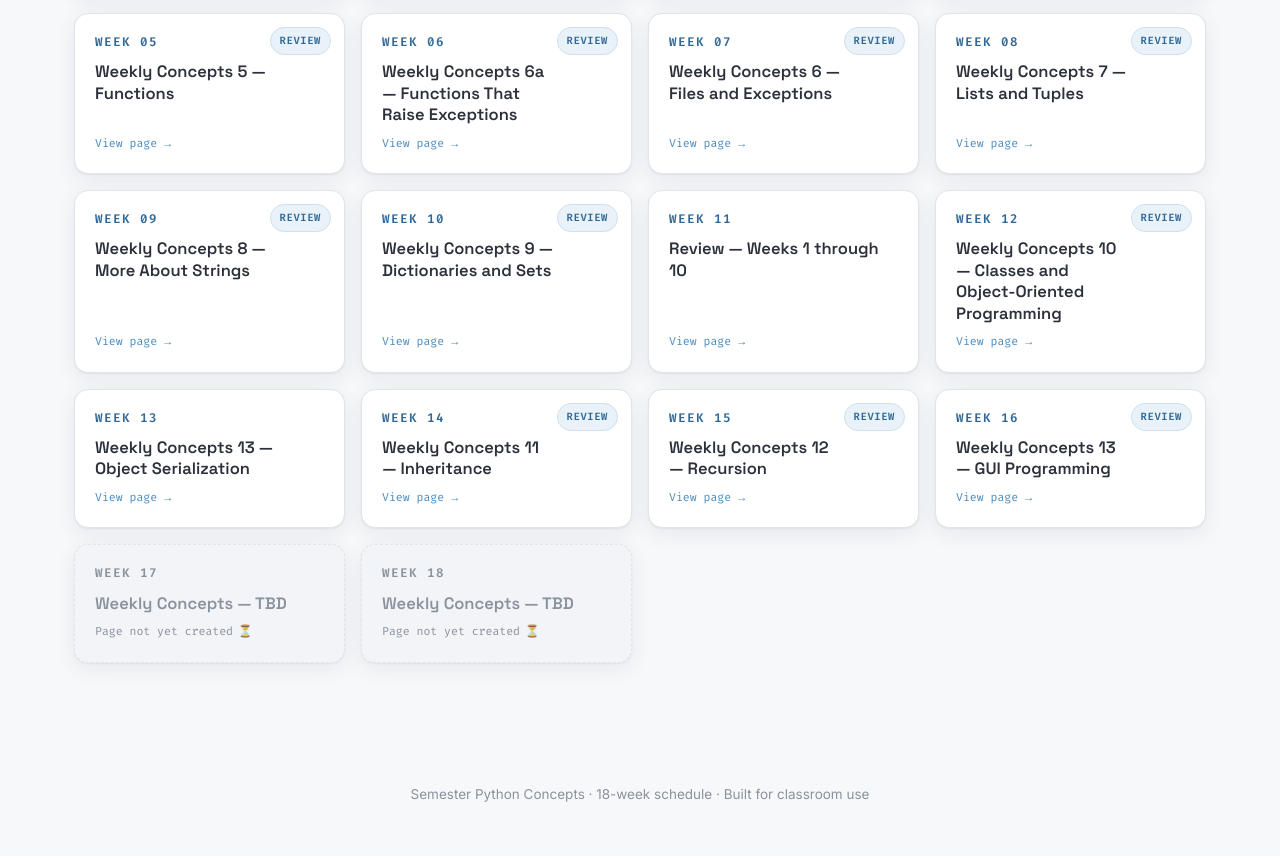
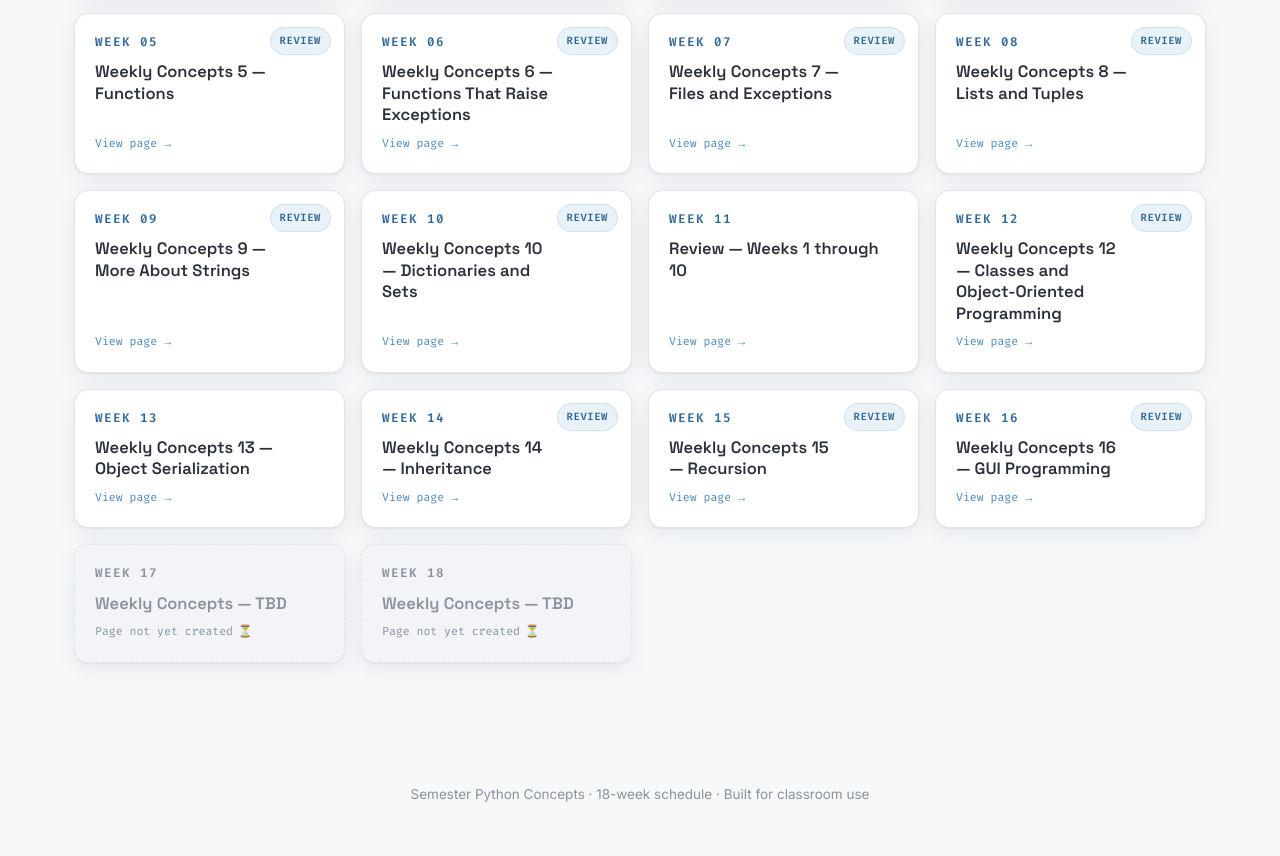
Before and after one commit to jjamesIns/cis181, a plain HTML site: page index.html in a window 1280 px wide. Shown: the part 951-1807 px from the top of the page. Drawn offline with Linux system fonts and the light colour scheme.

Commit message:
Add files via upload

```diff
--- a/index.html
+++ b/index.html
@@ -244,31 +244,31 @@
 
     <div class="card-wrap"><a class="week-card" href="python-wk06-functions-and-exceptions.html">
       <span class="wk">Week 06</span>
-      <h3>Weekly Concepts 6a — Functions That Raise Exceptions</h3>
+      <h3>Weekly Concepts 6 — Functions That Raise Exceptions</h3>
       <span class="tag">View page</span>
     </a><a class="rev-badge" href="python-wk06-review-questions.html" aria-label="Review questions">Review</a></div>
 
     <div class="card-wrap"><a class="week-card" href="python-wk07-files-and-exceptions.html">
       <span class="wk">Week 07</span>
-      <h3>Weekly Concepts 6 — Files and Exceptions</h3>
+      <h3>Weekly Concepts 7 — Files and Exceptions</h3>
       <span class="tag">View page</span>
     </a><a class="rev-badge" href="python-wk07-review-questions.html" aria-label="Review questions">Review</a></div>
 
     <div class="card-wrap"><a class="week-card" href="python-wk08-lists-and-tuples.html">
       <span class="wk">Week 08</span>
-      <h3>Weekly Concepts 7 — Lists and Tuples</h3>
+      <h3>Weekly Concepts 8 — Lists and Tuples</h3>
       <span class="tag">View page</span>
     </a><a class="rev-badge" href="python-wk08-review-questions.html" aria-label="Review questions">Review</a></div>
 
     <div class="card-wrap"><a class="week-card" href="python-wk09-more-about-strings.html">
       <span class="wk">Week 09</span>
-      <h3>Weekly Concepts 8 — More About Strings</h3>
+      <h3>Weekly Concepts 9 — More About Strings</h3>
       <span class="tag">View page</span>
     </a><a class="rev-badge" href="python-wk09-review-questions.html" aria-label="Review questions">Review</a></div>
 
     <div class="card-wrap"><a class="week-card" href="python-wk10-dictionaries-sets.html">
       <span class="wk">Week 10</span>
-      <h3>Weekly Concepts 9 — Dictionaries and Sets</h3>
+      <h3>Weekly Concepts 10 — Dictionaries and Sets</h3>
       <span class="tag">View page</span>
     </a><a class="rev-badge" href="python-wk10-review-questions.html" aria-label="Review questions">Review</a></div>
 
@@ -280,7 +280,7 @@
 
     <div class="card-wrap"><a class="week-card" href="python-wk12-classes-oop.html">
       <span class="wk">Week 12</span>
-      <h3>Weekly Concepts 10 — Classes and Object-Oriented Programming</h3>
+      <h3>Weekly Concepts 12 — Classes and Object-Oriented Programming</h3>
       <span class="tag">View page</span>
     </a><a class="rev-badge" href="python-wk12-review-questions.html" aria-label="Review questions">Review</a></div>
 
@@ -292,19 +292,19 @@
 
     <div class="card-wrap"><a class="week-card" href="python-wk14-inheritance.html">
       <span class="wk">Week 14</span>
-      <h3>Weekly Concepts 11 — Inheritance</h3>
+      <h3>Weekly Concepts 14 — Inheritance</h3>
       <span class="tag">View page</span>
     </a><a class="rev-badge" href="python-wk14-review-questions.html" aria-label="Review questions">Review</a></div>
 
     <div class="card-wrap"><a class="week-card" href="python-wk15-recursion.html">
       <span class="wk">Week 15</span>
-      <h3>Weekly Concepts 12 — Recursion</h3>
+      <h3>Weekly Concepts 15 — Recursion</h3>
       <span class="tag">View page</span>
     </a><a class="rev-badge" href="python-wk15-review-questions.html" aria-label="Review questions">Review</a></div>
 
     <div class="card-wrap"><a class="week-card" href="python-wk16-gui-programming.html">
       <span class="wk">Week 16</span>
-      <h3>Weekly Concepts 13 — GUI Programming</h3>
+      <h3>Weekly Concepts 16 — GUI Programming</h3>
       <span class="tag">View page</span>
     </a><a class="rev-badge" href="python-wk16-review-questions.html" aria-label="Review questions">Review</a></div>
 
```
Also changed, not shown: python-course-home.html (+9 -9 lines).
